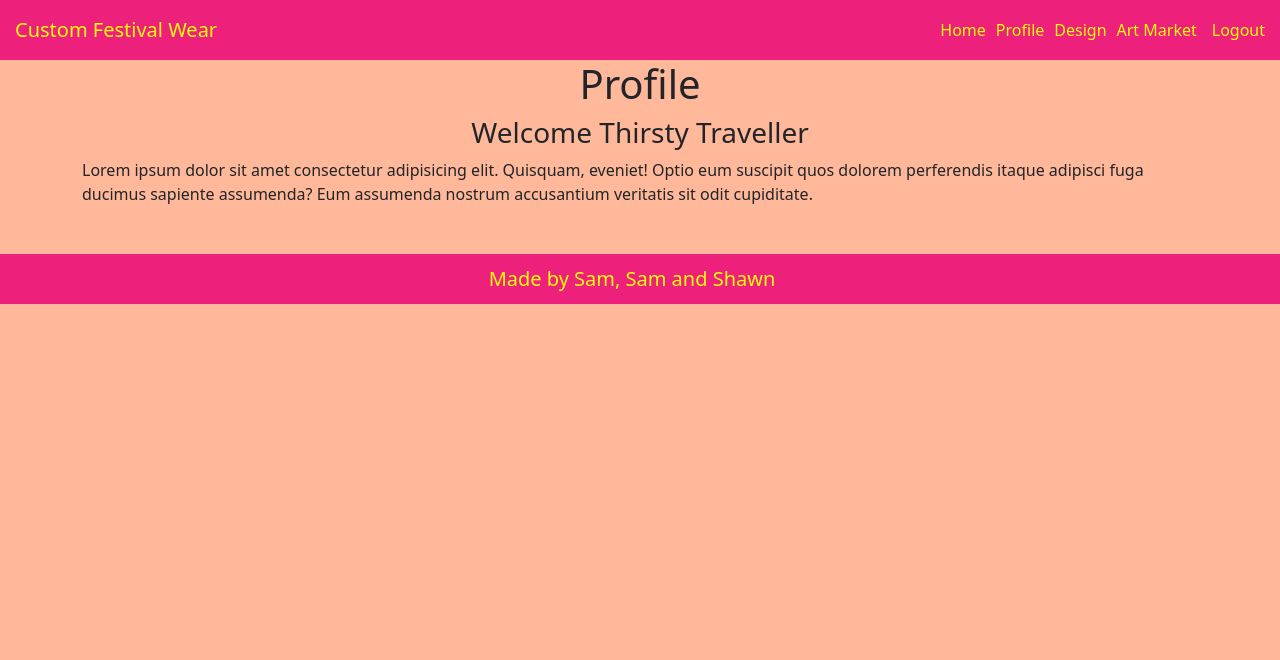
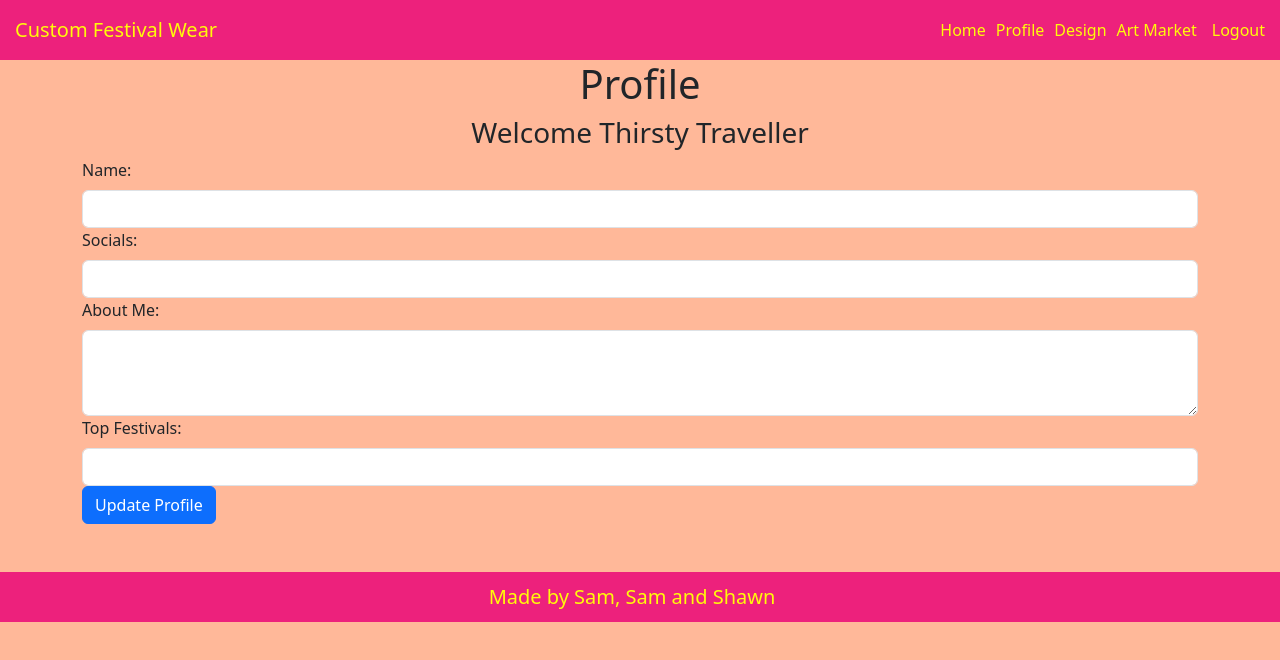
Before and after one commit to CookingMeister/festival-social-hub, a React (Vite) app in the folder client/: page /profile in a window 1280 px wide. Shown: the top 660 px of the page. Built offline with nearby package versions, Linux system fonts and the light colour scheme; no server answers; sample sign-in values are in the browser's storage.

Commit message:
add profile form to update user info, and axios PUT method in Profile.jsx, add updateUser server side route

```diff
--- a/client/src/pages/Profile.jsx
+++ b/client/src/pages/Profile.jsx
@@ -1,7 +1,32 @@
+import { useState } from 'react';
 import PropTypes from 'prop-types';
 import Container from 'react-bootstrap/Container';
+import Form from 'react-bootstrap/Form';
+import Button from 'react-bootstrap/Button';
+import axios from 'axios';
 
 function Profile({ welcome }) {
+  const [name, setName] = useState('');
+  const [socials, setSocials] = useState('');
+  const [aboutMe, setAboutMe] = useState('');
+  const [topFestivals, setTopFestivals] = useState([]);
+
+  const handleSubmit = async (e) => {
+    e.preventDefault();
+    try {
+      await axios.put('http://localhost:3000/api/users/profile', {
+        name,
+        socials,
+        aboutMe,
+        topFestivals,
+      });
+      // Handle success, e.g., show a success message or redirect
+    } catch (error) {
+      console.error('Error updating profile:', error);
+      // Handle error, e.g., show an error message
+    }
+  };
+
   return (
     <div>
       <h1 className="text-center">Profile</h1>
@@ -9,12 +34,48 @@ function Profile({ welcome }) {
         {welcome ? `Welcome ${welcome}` : 'Welcome Thirsty Traveller'}
       </h3>
       <Container>
-        <p>
-          Lorem ipsum dolor sit amet consectetur adipisicing elit. Quisquam,
-          eveniet! Optio eum suscipit quos dolorem perferendis itaque adipisci
-          fuga ducimus sapiente assumenda? Eum assumenda nostrum accusantium
-          veritatis sit odit cupiditate.
-        </p>
+        <Form onSubmit={handleSubmit}>
+          <Form.Group controlId="name">
+            <Form.Label>Name:</Form.Label>
+            <Form.Control
+              type="text"
+              value={name}
+              onChange={(e) => setName(e.target.value)}
+            />
+          </Form.Group>
+          <Form.Group controlId="socials">
+            <Form.Label>Socials:</Form.Label>
+            <Form.Control
+              type="text"
+              value={socials}
+              onChange={(e) => setSocials(e.target.value)}
+            />
+          </Form.Group>
+          <Form.Group controlId="aboutMe">
+            <Form.Label>About Me:</Form.Label>
+            <Form.Control
+              as="textarea"
+              rows={3}
+              value={aboutMe}
+              onChange={(e) => setAboutMe(e.target.value)}
+            />
+          </Form.Group>
+          <Form.Group controlId="topFestivals">
+            <Form.Label>Top Festivals:</Form.Label>
+            <Form.Control
+              type="text"
+              value={topFestivals.join(', ')}
+              onChange={(e) =>
+                setTopFestivals(
+                  e.target.value.split(',').map((item) => item.trim())
+                )
+              }
+            />
+          </Form.Group>
+          <Button variant="primary" type="submit">
+            Update Profile
+          </Button>
+        </Form>
       </Container>
     </div>
   );
```
Also changed, not shown: 1 other file (tests, documents, lock files or other folders).
